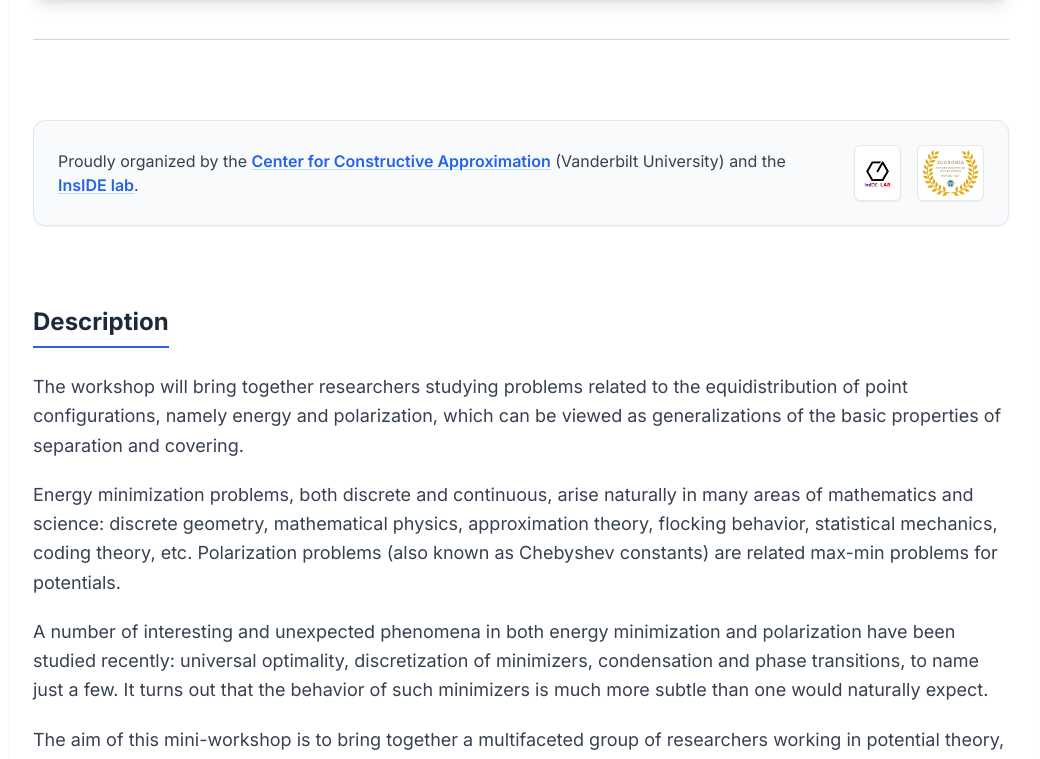
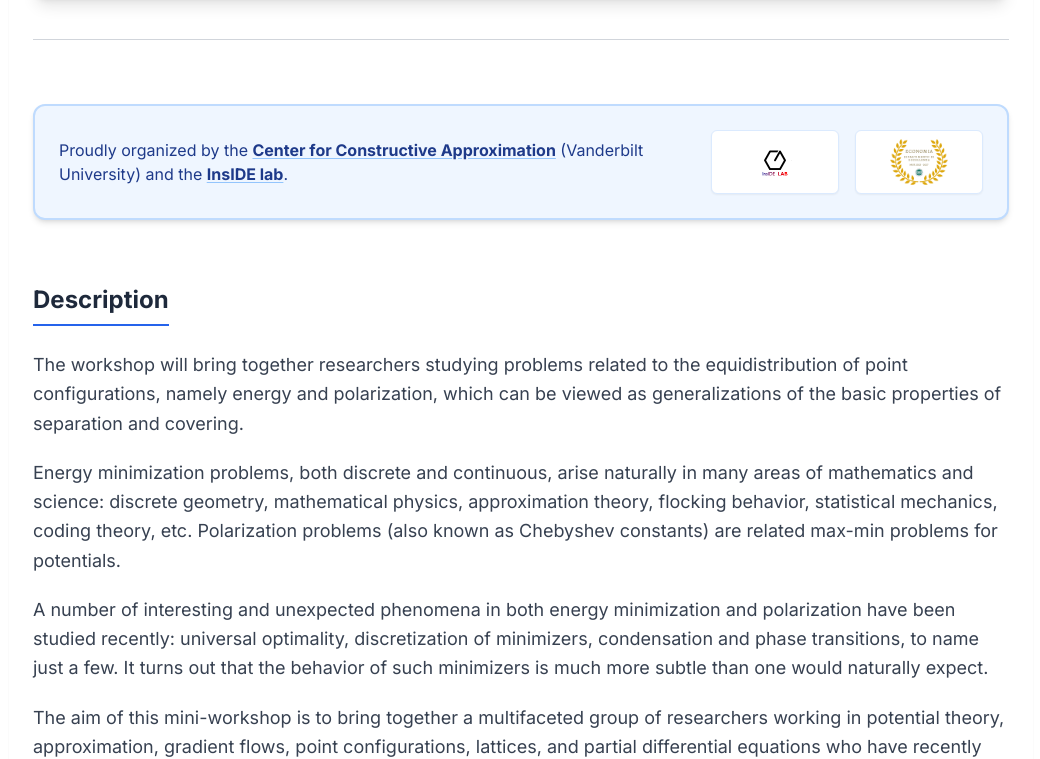
Before and after one commit to samueletonati/Nashville-Workshop, a Next.js app: page / in a window 1280 px wide. Shown: the part 890-1649 px from the top of the page, without its empty margins (119-1159 px from the left). Built offline with nearby package versions, Linux system fonts and the light colour scheme.

Commit message:
Risolto banner invisibile e reso evidente

```diff
--- a/app/page.tsx
+++ b/app/page.tsx
@@ -1,5 +1,3 @@
-// L'importazione di next/image è stata rimossa per evitare il blocco del server
-
 // Moved data outside the component to prevent unnecessary re-renders
 const participants = [
   {
@@ -71,7 +69,7 @@ const participants = [
 
 export default function Home() {
   return (
-    <div className="space-y-20">
+    <div className="space-y-16">
 
       {/* HEADER */}
       <header id="home" className="border-b border-gray-300 pb-10 text-center md:text-left pt-4">
@@ -91,7 +89,7 @@ export default function Home() {
           </p>
         </div>
 
-        {/* L'immagine è stata convertita in un tag img standard per aggirare il timeout di Vercel */}
+        {/* L'immagine principale */}
         <div className="mt-10 aspect-video relative rounded-xl overflow-hidden shadow-lg border border-gray-200 bg-gray-100">
           {/* eslint-disable-next-line @next/next/no-img-element */}
           <img
@@ -102,38 +100,38 @@ export default function Home() {
         </div>
       </header>
 
-      {/* ORGANIZERS BANNER */}
-      <section className="bg-slate-50 border border-slate-200 rounded-xl p-6 -mt-8 shadow-sm">
+      {/* ORGANIZERS BANNER - ORA MOLTO PIÙ VISIBILE */}
+      <section className="bg-blue-50 border-2 border-blue-200 rounded-xl p-6 shadow-md">
         <div className="flex flex-col md:flex-row items-center justify-between gap-6">
-          <p className="text-gray-700 leading-relaxed text-center md:text-left text-sm md:text-base">
+          <p className="text-blue-900 leading-relaxed text-center md:text-left text-sm md:text-base">
             Proudly organized by the{" "}
-            <a href="https://my.vanderbilt.edu/cca/" target="_blank" rel="noopener noreferrer" className="text-blue-600 hover:text-blue-800 font-semibold underline decoration-blue-200 underline-offset-2">
+            <a href="https://my.vanderbilt.edu/cca/" target="_blank" rel="noopener noreferrer" className="font-bold hover:text-blue-600 underline decoration-blue-300 underline-offset-2">
               Center for Constructive Approximation
             </a>{" "}
             (Vanderbilt University) and the{" "}
-            <a href="https://dieco.uninsubria.it/it/strutture/inside-lab" target="_blank" rel="noopener noreferrer" className="text-blue-600 hover:text-blue-800 font-semibold underline decoration-blue-200 underline-offset-2">
+            <a href="https://dieco.uninsubria.it/it/strutture/inside-lab" target="_blank" rel="noopener noreferrer" className="font-bold hover:text-blue-600 underline decoration-blue-300 underline-offset-2">
               InsIDE lab
             </a>.
           </p>
+
           <div className="flex items-center gap-4 shrink-0">
-            {/* InsIDE Logo */}
-            <div className="h-14 w-auto bg-white border border-gray-200 rounded-md p-1 flex items-center justify-center shadow-sm">
+            {/* InsIDE Logo Container */}
+            <div className="h-16 w-32 bg-white border border-blue-100 rounded-md p-2 flex items-center justify-center shadow-sm relative overflow-hidden">
               {/* eslint-disable-next-line @next/next/no-img-element */}
               <img
                 src="/images/inside-logo.png"
                 alt="InsIDE Lab Logo"
-                className="h-full w-auto object-contain"
-                onError={(e) => { e.currentTarget.style.display = 'none'; }}
+                className="h-full w-full object-contain"
               />
             </div>
-            {/* DDE Logo */}
-            <div className="h-14 w-auto bg-white border border-gray-200 rounded-md p-1 flex items-center justify-center shadow-sm">
+
+            {/* DDE Logo Container */}
+            <div className="h-16 w-32 bg-white border border-blue-100 rounded-md p-2 flex items-center justify-center shadow-sm relative overflow-hidden">
               {/* eslint-disable-next-line @next/next/no-img-element */}
               <img
                 src="/images/dde-logo.png"
                 alt="DDE Logo"
-                className="h-full w-auto object-contain"
-                onError={(e) => { e.currentTarget.style.display = 'none'; }}
+                className="h-full w-full object-contain"
               />
             </div>
           </div>
```
Also changed, not shown: 2 other files (tests, documents, lock files or other folders).
